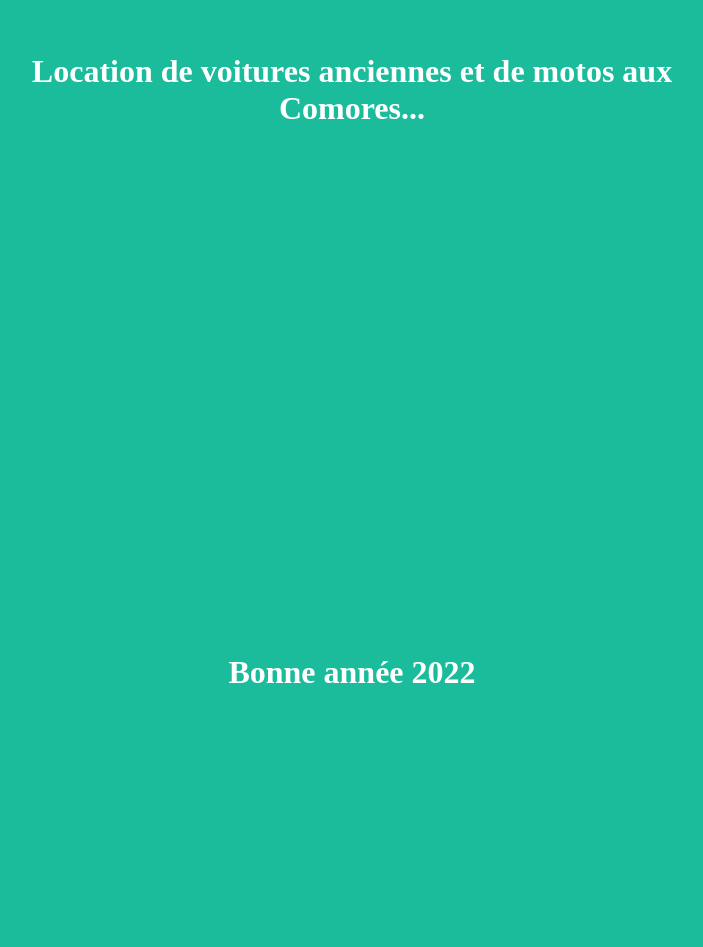
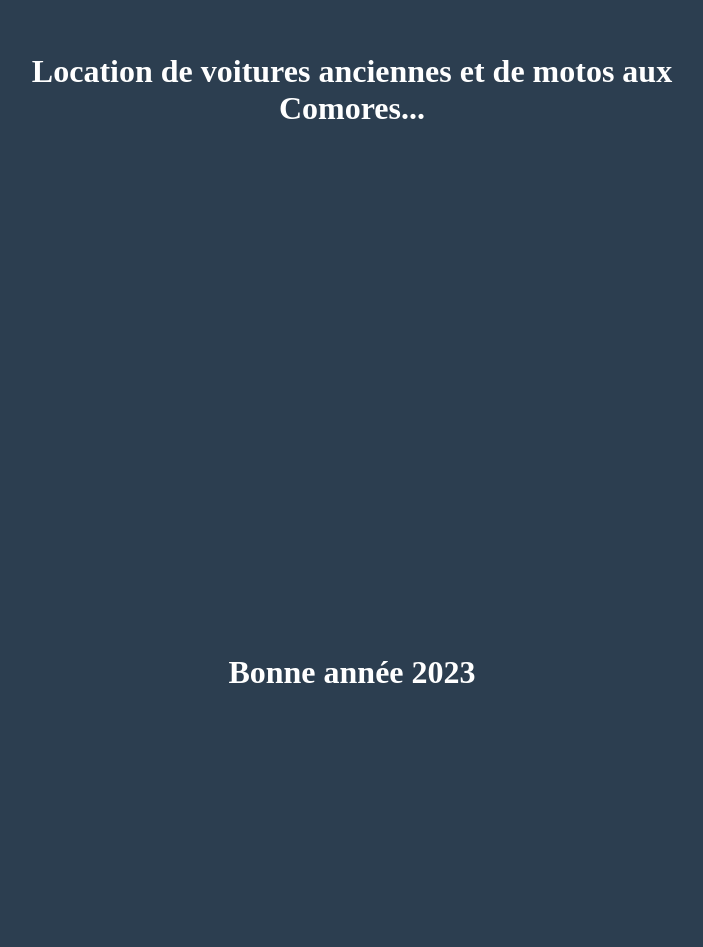
Before and after one commit to NaouGit/ProjetLocationVoitures2022, a plain HTML site: page index.html in a window 1280 px wide. Shown: the part 221-1168 px from the top of the page, without its empty margins (288-991 px from the left). Drawn offline with Linux system fonts and the light colour scheme.

Commit message:
nouvelle couleur de fond

```diff
--- a/index.html
+++ b/index.html
@@ -4,8 +4,8 @@
 <meta charset="utf-8">
 <title></title>
 </head>
-<body style="background-color:#1abc9c">
+<body style="background-color:#2c3e50">
 <h1 style="padding:20%; text-align:center;color:#fff">Location de voitures anciennes et de motos aux Comores...</h1>
-<h1 style="padding:20%; text-align:center;color:#fff">Bonne année 2022</h1>
+<h1 style="padding:20%; text-align:center;color:#fff">Bonne année 2023</h1>
 </body>
 </html>
```
